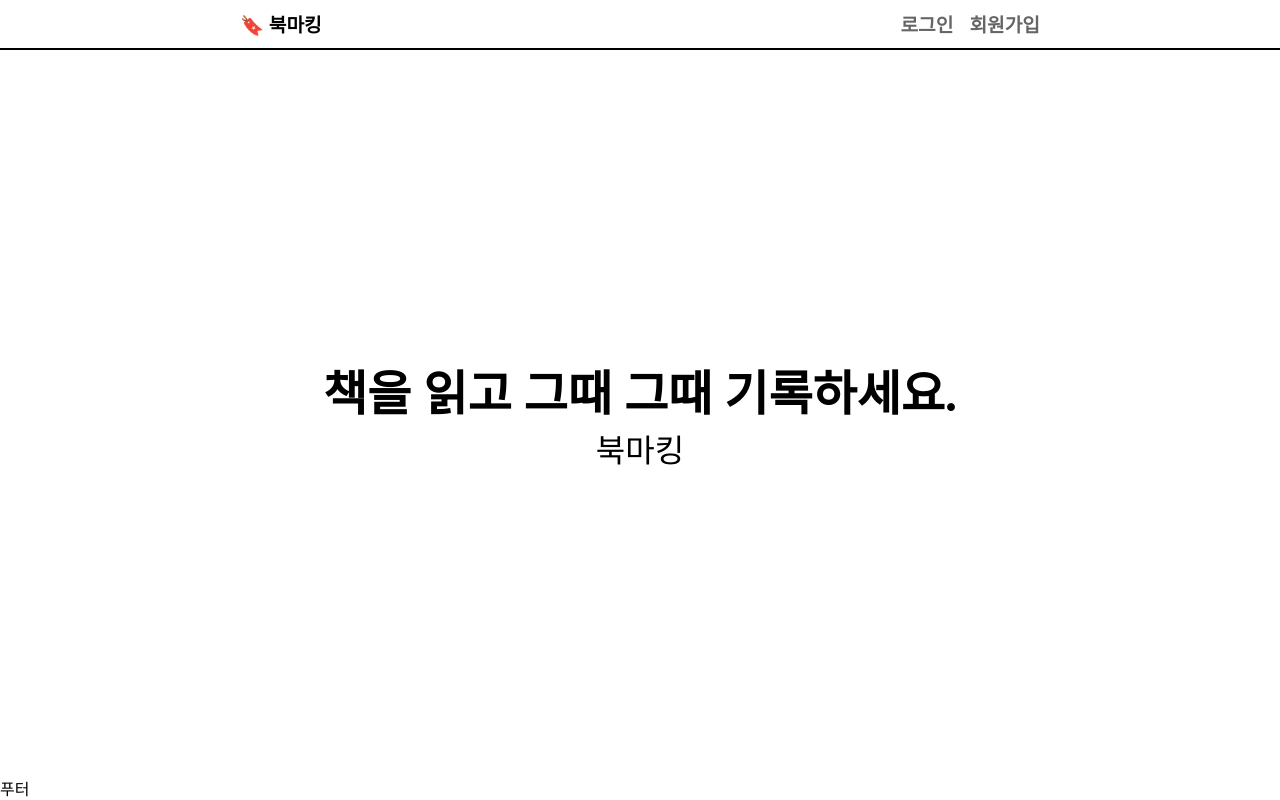
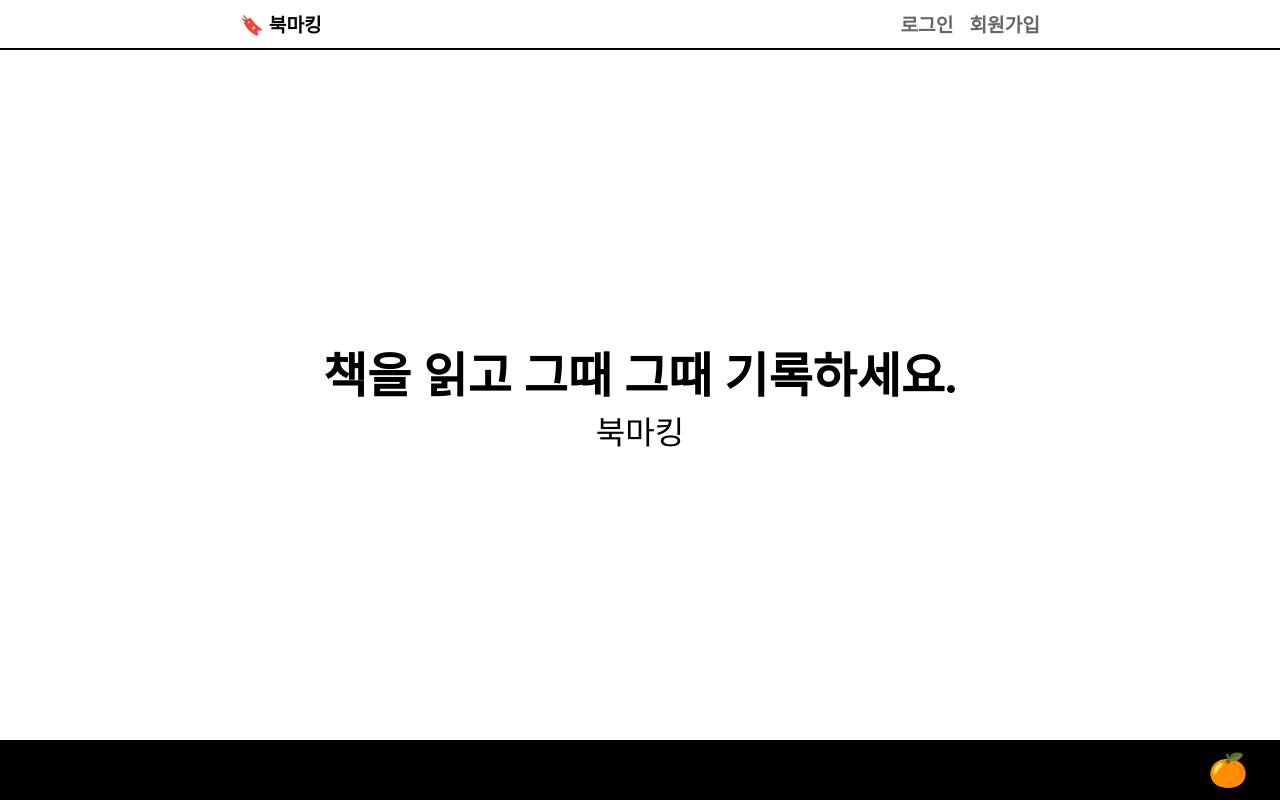
Before and after one commit to mandaringit/bookmarking-frontend, a React (Create React App) app: page / in a window 1280 px wide. Built offline with nearby package versions, Linux system fonts and the light colour scheme.

Commit message:
add: 푸터 & 폰트 추가

```diff
--- a/public/index.html
+++ b/public/index.html
@@ -10,20 +10,13 @@
       content="Web site created using create-react-app"
     />
     <link rel="apple-touch-icon" href="%PUBLIC_URL%/logo192.png" />
-    <!--
-      manifest.json provides metadata used when your web app is installed on a
-      user's mobile device or desktop. See https://developers.google.com/web/fundamentals/web-app-manifest/
-    -->
     <link rel="manifest" href="%PUBLIC_URL%/manifest.json" />
-    <!--
-      Notice the use of %PUBLIC_URL% in the tags above.
-      It will be replaced with the URL of the `public` folder during the build.
-      Only files inside the `public` folder can be referenced from the HTML.
-
-      Unlike "/favicon.ico" or "favicon.ico", "%PUBLIC_URL%/favicon.ico" will
-      work correctly both with client-side routing and a non-root public URL.
-      Learn how to configure a non-root public URL by running `npm run build`.
-    -->
+    <link rel="preconnect" href="https://fonts.gstatic.com" />
+    <link rel="preconnect" href="https://fonts.gstatic.com" />
+    <link
+      href="https://fonts.googleapis.com/css2?family=Gothic+A1:wght@400;500;700&display=swap"
+      rel="stylesheet"
+    />
     <title>React App</title>
   </head>
   <body>
--- a/src/App.tsx
+++ b/src/App.tsx
@@ -11,6 +11,7 @@ import Home from "./pages/Home";
 import { iUser } from "./types/entity";
 import styled from "styled-components";
 import MyWishes from "./pages/wish/MyWishes";
+import Footer from "./components/orgranisms/Footer";
 
 const Container = styled.div`
   display: flex;
@@ -40,7 +41,7 @@ function App() {
           {/* TODO: NOMATCH ROUTE 설정 */}
         </Switch>
       </Content>
-      <div>푸터</div>
+      <Footer />
     </Container>
   );
 }
```
